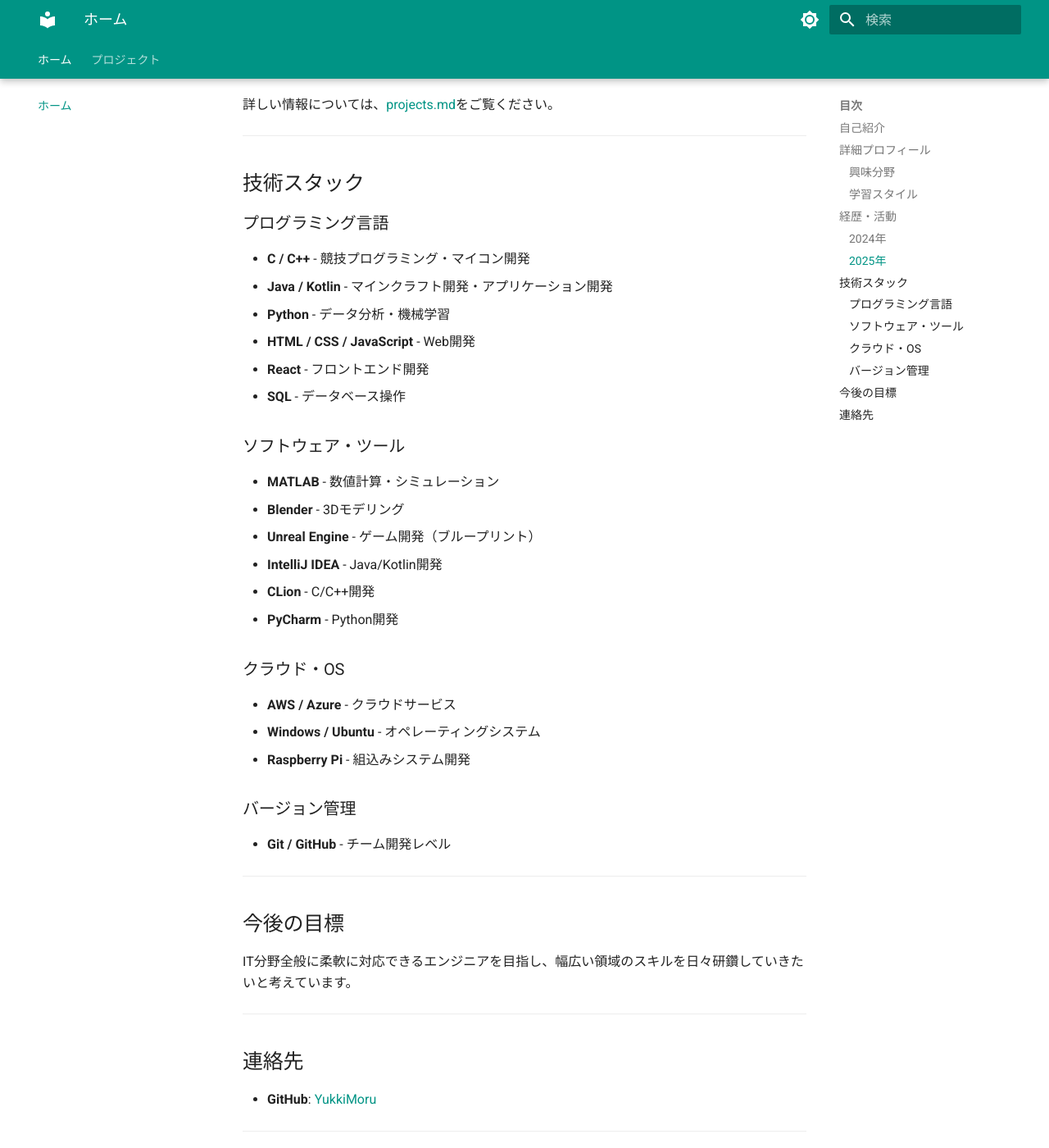
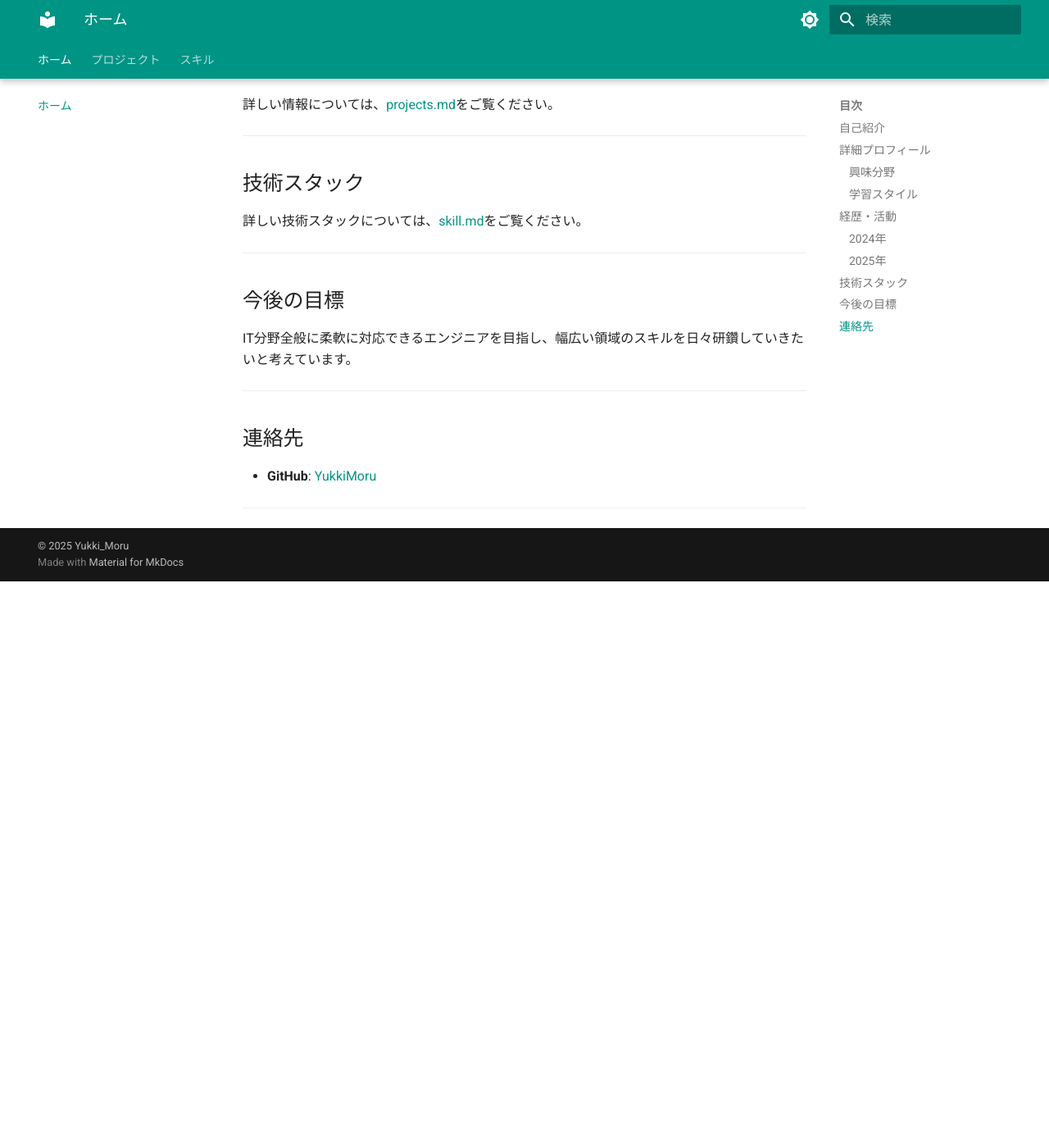
Before and after one commit to YukkiMoru/portfolio, an MkDocs documentation site: the page built from docs/index.md, in a window 1280 px wide and 1400 px high, scrolled down 1754 px. Shown: the whole window at 82% size. Built offline with MkDocs 1.6.1 and Material for MkDocs 9.7.7, drawn with Linux system fonts in a browser that asks for light colours; after the commit the page ends 2463 px from its top, so only the background shows below that; some of the changed lines change nothing that is shown.

Commit message:
update: 技術スタックの詳細をskill.mdに移動し、index.mdを更新。skills.mdを新規作成。

```diff
--- a/docs/index.md
+++ b/docs/index.md
@@ -42,29 +42,7 @@
 
 ## 技術スタック
 
-### プログラミング言語
-- **C / C++** - 競技プログラミング・マイコン開発
-- **Java / Kotlin** - マインクラフト開発・アプリケーション開発
-- **Python** - データ分析・機械学習
-- **HTML / CSS / JavaScript** - Web開発
-- **React** - フロントエンド開発
-- **SQL** - データベース操作
-
-### ソフトウェア・ツール
-- **MATLAB** - 数値計算・シミュレーション
-- **Blender** - 3Dモデリング
-- **Unreal Engine** - ゲーム開発（ブループリント）
-- **IntelliJ IDEA** - Java/Kotlin開発
-- **CLion** - C/C++開発
-- **PyCharm** - Python開発
-
-### クラウド・OS
-- **AWS / Azure** - クラウドサービス
-- **Windows / Ubuntu** - オペレーティングシステム
-- **Raspberry Pi** - 組込みシステム開発
-
-### バージョン管理
-- **Git / GitHub** - チーム開発レベル
+詳しい技術スタックについては、[skill.md](skill.md)をご覧ください。
 
 ---
 
--- /dev/null
+++ b/docs/skill.md
@@ -0,0 +1,25 @@
+# 技術スタック
+
+### プログラミング言語
+- **C / C++** - 競技プログラミング・マイコン開発
+- **Java / Kotlin** - マインクラフト開発・アプリケーション開発
+- **Python** - データ分析・機械学習
+- **HTML / CSS / JavaScript** - Web開発
+- **React** - フロントエンド開発
+- **SQL** - データベース操作
+
+### ソフトウェア・ツール
+- **MATLAB** - 数値計算・シミュレーション
+- **Blender** - 3Dモデリング
+- **Unreal Engine** - ゲーム開発（ブループリント）
+- **IntelliJ IDEA** - Java/Kotlin開発
+- **CLion** - C/C++開発
+- **PyCharm** - Python開発
+
+### クラウド・OS
+- **AWS / Azure** - クラウドサービス
+- **Windows / Ubuntu** - オペレーティングシステム
+- **Raspberry Pi** - 組込みシステム開発
+
+### バージョン管理
+- **Git / GitHub** - チーム開発レベル
--- /dev/null
+++ b/docs/skills.md
@@ -0,0 +1,25 @@
+# 技術スタック
+
+### プログラミング言語
+- **C / C++** - 競技プログラミング・マイコン開発
+- **Java / Kotlin** - マインクラフト開発・アプリケーション開発
+- **Python** - データ分析・機械学習
+- **HTML / CSS / JavaScript** - Web開発
+- **React** - フロントエンド開発
+- **SQL** - データベース操作
+
+### ソフトウェア・ツール
+- **MATLAB** - 数値計算・シミュレーション
+- **Blender** - 3Dモデリング
+- **Unreal Engine** - ゲーム開発（ブループリント）
+- **IntelliJ IDEA** - Java/Kotlin開発
+- **CLion** - C/C++開発
+- **PyCharm** - Python開発
+
+### クラウド・OS
+- **AWS / Azure** - クラウドサービス
+- **Windows / Ubuntu** - オペレーティングシステム
+- **Raspberry Pi** - 組込みシステム開発
+
+### バージョン管理
+- **Git / GitHub** - チーム開発レベル
--- a/mkdocs.yml
+++ b/mkdocs.yml
@@ -49,3 +49,4 @@
 nav:
   - ホーム: index.md
   - プロジェクト: projects.md
+  - スキル: skills.md
```
